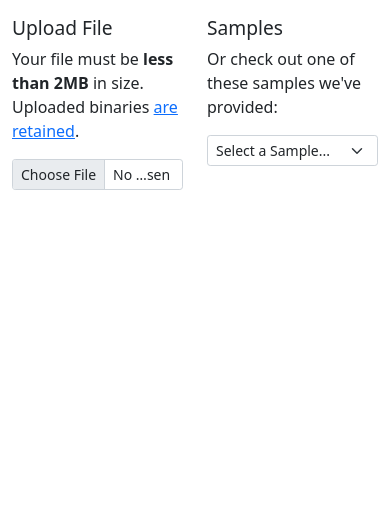
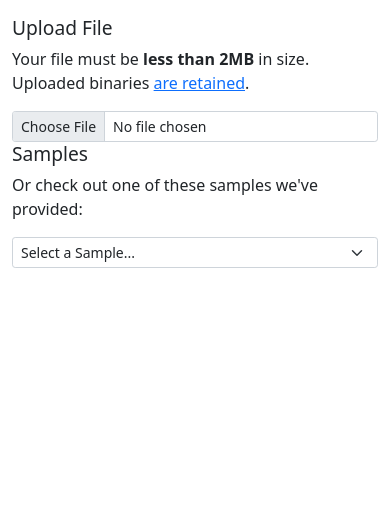
Before and after one commit to decompiler-explorer/decompiler-explorer, a Django app: page / in a window 390 px wide. Shown: the part 125-633 px from the top of the page. Run offline with Django 3.2, Linux system fonts and the light colour scheme; tables that the repository leaves empty hold one stand-in row (values such as "Sample post"); some libraries are stand-ins or nearby versions.

Commit message:
Use bootstrap columns to make it more responsive

```diff
--- a/templates/explorer/index.html
+++ b/templates/explorer/index.html
@@ -72,7 +72,7 @@
     {% endif %}
     <section id="input" class="container">
         <div class="row my-3">
-            <div class="col">
+            <div class="col-md-6">
                 <h3>Upload File</h3>
                 <p>Your file must be <strong>less than 2MB</strong> in size. Uploaded binaries <a href="{% url 'explorer:faq' %}#">are retained</a>.
                 </p>
@@ -80,7 +80,7 @@
                     <input type="file" class="form-control form-control-sm input-group-append" id="file" name="file" value required>
                 </form>
             </div>
-            <div class="col"
+            <div class="col-md-6"
             {% if featured_binaries|length == 0 %}
                 style="display:none"
             {% endif %}
@@ -101,7 +101,7 @@
     <section id="decompilers" class="container flex-grow-1 d-flex flex-column">
         <div class="row" id="decompiler_selectors">
             {% for d in decompilers %}
-            <div class="col">
+            <div class="col-xl col-lg-2 col-md-3 col-sm-4">
                 <label class="decompiler_selector" for="select_{{ d.name }}">
                     <input type="checkbox" class="decompiler_select" id="select_{{ d.name }}">
                     {{ d.name }}
```
